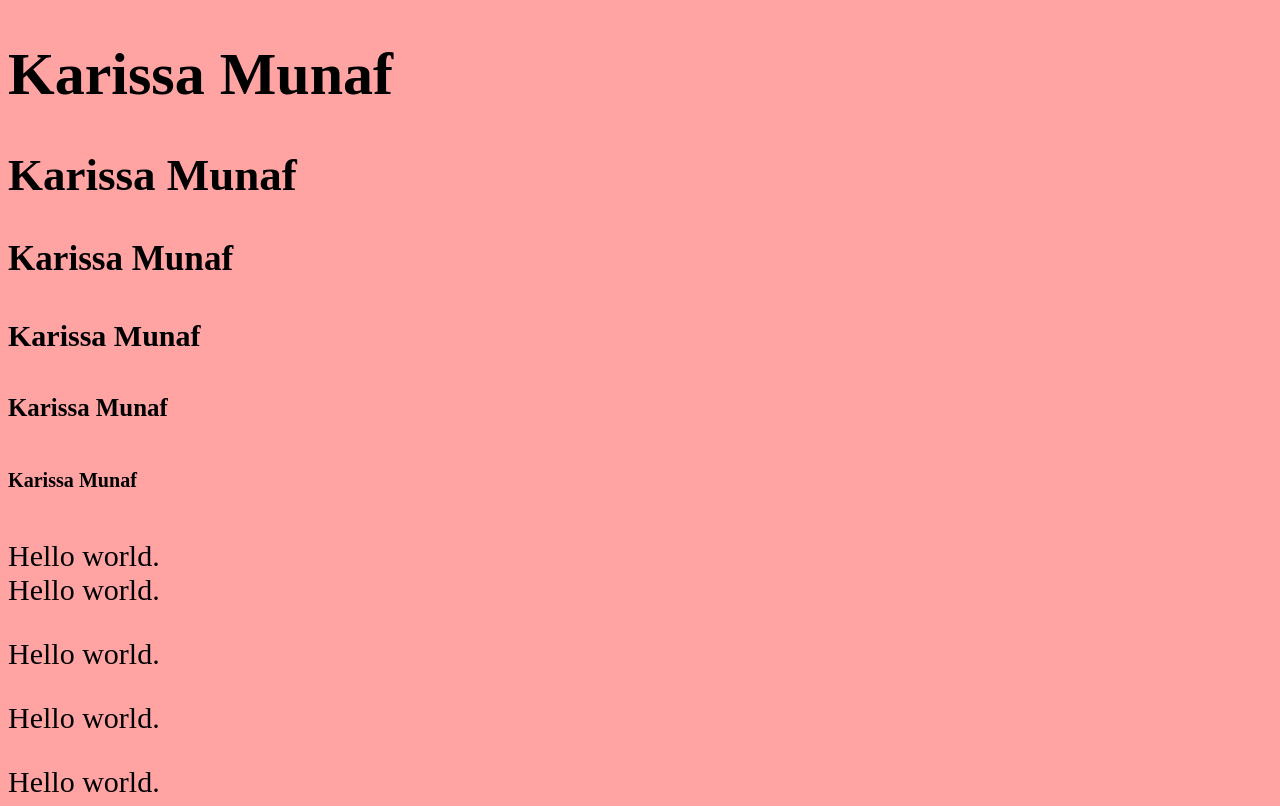
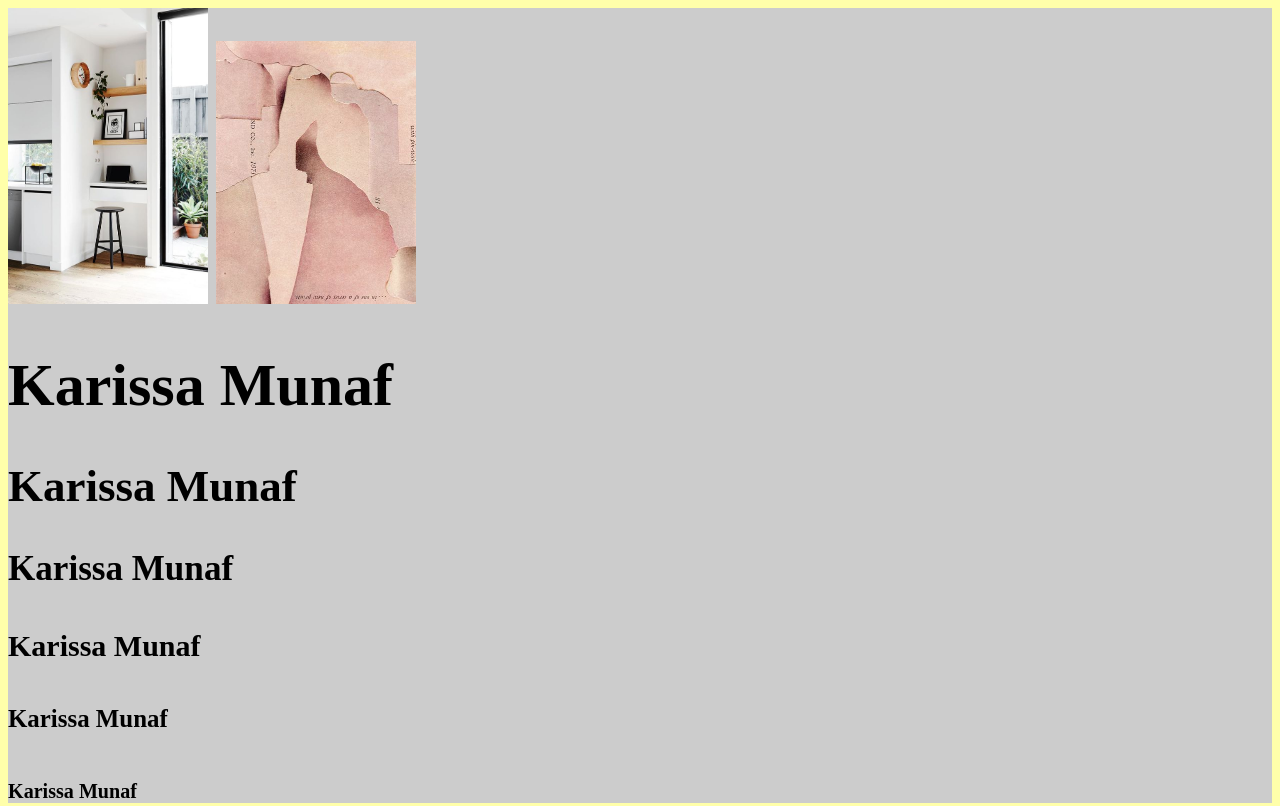
Before and after one commit to munas373/munas373.github.io_old, a plain HTML site: page index.html in a window 1280 px wide. Shown: the top 806 px of the page. Drawn offline with nearby package versions, Linux system fonts and the light colour scheme.

Commit message:
Added Image a and b

```diff
--- a/assets/css/styles.css
+++ b/assets/css/styles.css
@@ -3,5 +3,12 @@ body {
     font-size: 30px;
   }
 
+img {
+    width: 200px;
+}
 
-  body {background: #ffa3a3}
+
+div {
+    background: #ccc
+
+}
--- a/index.html
+++ b/index.html
@@ -16,6 +16,8 @@
   <body>
 
     <div>
+      <img src="assets/img/a.jpg" />
+      <img src="assets/img/b.jpg" />
       <h1>Karissa Munaf</h1>
       <h2>Karissa Munaf</h2>
       <h3>Karissa Munaf</h3>
```
Also changed, not shown: assets/img/a.jpg (added), assets/img/b.jpg (added).
